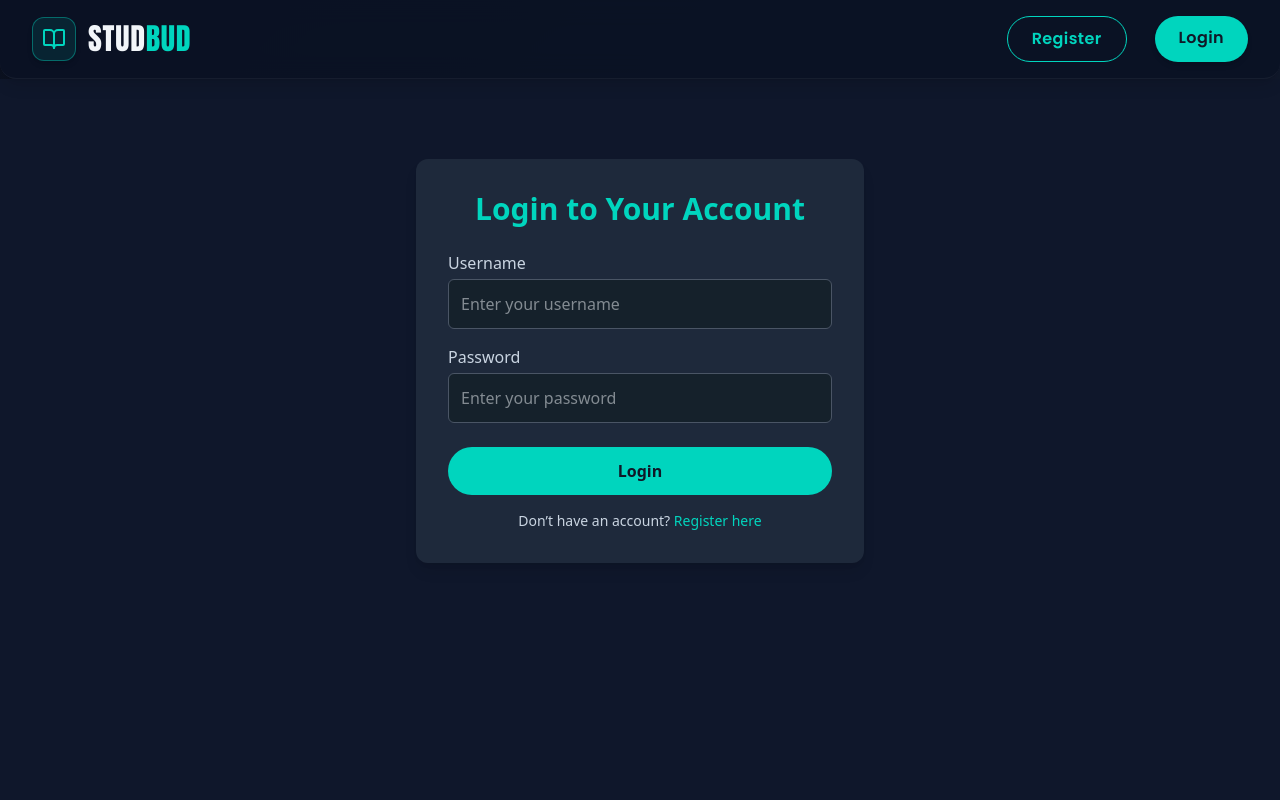
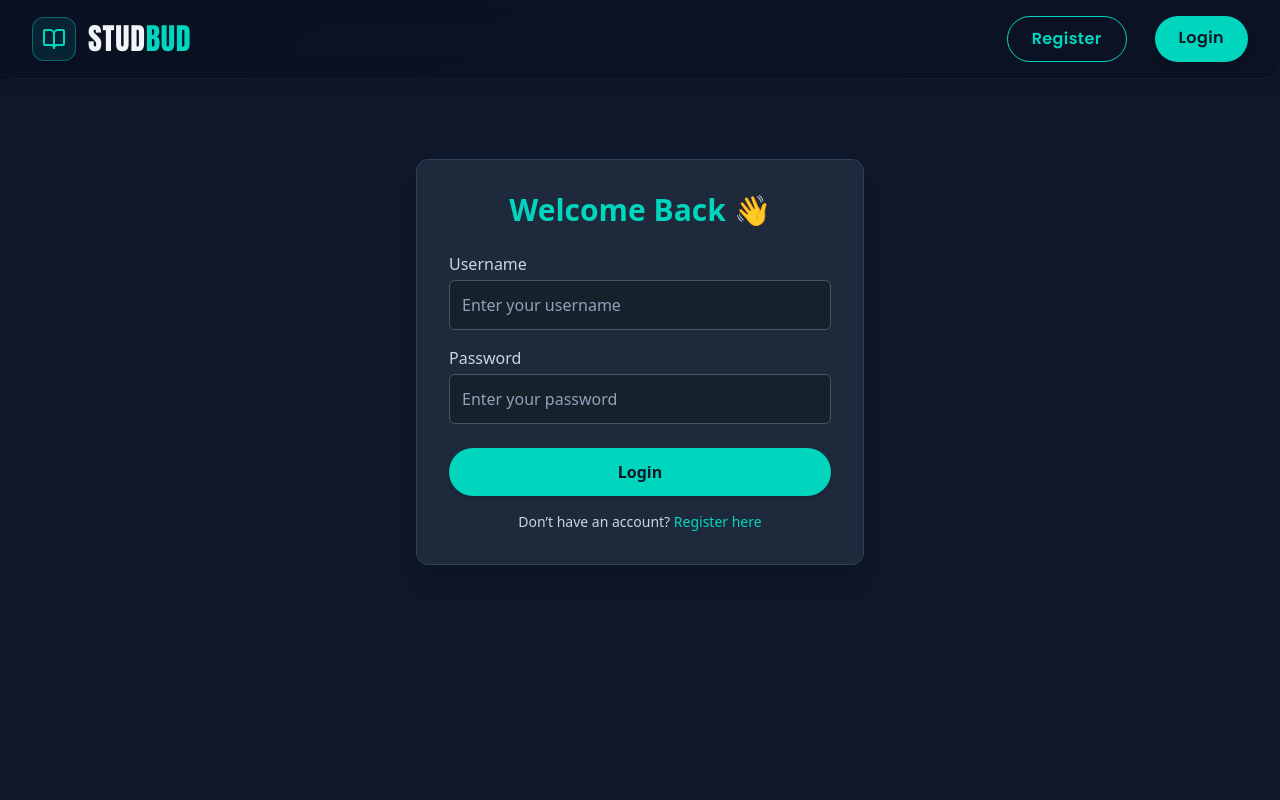
Before and after one commit to xVaibsMx/stud-bud, a React (Vite) app in the folder Frontend/: page /login in a window 1280 px wide. Shown: the top 800 px of the page. Built offline with nearby package versions, Linux system fonts and the light colour scheme; no server answers.

Commit message:
Updayed the Site.

```diff
--- a/Frontend/src/Components/NavBar.jsx
+++ b/Frontend/src/Components/NavBar.jsx
@@ -6,10 +6,8 @@ import { motion, AnimatePresence } from 'framer-motion'
 
 const NavBar = () => {
   const navigate = useNavigate()
-  const [user, setUser] = useState(() => {
-    const token = localStorage.getItem('token')
-    return token ? {} : null // {} means loading
-  })
+  // undefined = loading, null = logged out, object = logged in
+  const [user, setUser] = useState(undefined)
   const [isOpen, setIsOpen] = useState(false)
 
   const fetchUser = async () => {
@@ -28,7 +26,8 @@ const NavBar = () => {
         localStorage.removeItem('token')
         setUser(null)
       }
-    } catch {
+    } catch (err) {
+      console.error('fetchUser failed:', err)
       localStorage.removeItem('token')
       setUser(null)
     }
@@ -36,16 +35,24 @@ const NavBar = () => {
 
   useEffect(() => {
     fetchUser()
+
+    // Listen to both storage (cross-tab) and custom login event
     const handleStorage = () => fetchUser()
     window.addEventListener('storage', handleStorage)
-    return () => window.removeEventListener('storage', handleStorage)
+    window.addEventListener('auth-changed', handleStorage)
+
+    return () => {
+      window.removeEventListener('storage', handleStorage)
+      window.removeEventListener('auth-changed', handleStorage)
+    }
   }, [])
 
   const handleLogout = () => {
     localStorage.removeItem('token')
     setUser(null)
     navigate('/login')
-    window.dispatchEvent(new Event('storage'))
+    // trigger update in all tabs
+    window.dispatchEvent(new Event('auth-changed'))
   }
 
   const btnBase =
@@ -55,6 +62,10 @@ const NavBar = () => {
   const btnDanger = `${btnBase} bg-red-500 text-white shadow-md hover:bg-red-600 hover:shadow-lg hover:-translate-y-0.5 active:translate-y-0`
 
   const renderLinks = () => {
+    if (user === undefined) {
+      // loading
+      return null
+    }
     if (user && user.id) {
       // logged in
       return (
@@ -67,8 +78,8 @@ const NavBar = () => {
           </button>
         </>
       )
-    } else if (user === null) {
-      // definitely logged out
+    }
+    // logged out
     return (
       <>
         <Link to="/register" className={btnOutline}>
@@ -79,10 +90,6 @@ const NavBar = () => {
         </Link>
       </>
     )
-    } else {
-      // loading → render nothing
-      return null
-    }
   }
 
   return (
--- a/Frontend/src/Pages/Login.jsx
+++ b/Frontend/src/Pages/Login.jsx
@@ -7,7 +7,7 @@ const Login = () => {
   const [error, setError] = useState('')
   const navigate = useNavigate()
 
-  // Use Vite environment variable here
+  // Use Vite env variable (fallback to localhost for dev)
   const backendUrl = import.meta.env.VITE_BACKEND_URL || 'http://localhost:5000'
 
   const handleSubmit = async (e) => {
@@ -28,11 +28,12 @@ const Login = () => {
         return
       }
 
+      // Store JWT token
       localStorage.setItem('token', data.token)
-      window.dispatchEvent(new Event('storage')) // notify NavBar to update
+      window.dispatchEvent(new Event('storage')) // tell NavBar about login
       navigate('/dashboard')
     } catch (err) {
-      setError('Server not responding. Please try again later.')
+      setError('⚠️ Server not responding. Please try again later.')
     }
   }
 
@@ -40,10 +41,10 @@ const Login = () => {
     <div className="flex justify-center items-start px-4 py-20 bg-slate-900 min-h-[calc(100vh-64px)]">
       <form
         onSubmit={handleSubmit}
-        className="bg-[#1e293b] w-full max-w-md p-8 rounded-xl shadow-lg"
+        className="bg-[#1e293b] w-full max-w-md p-8 rounded-xl shadow-xl border border-slate-700"
       >
-        <h2 className="text-3xl font-semibold mb-6 text-teal-400 text-center">
-          Login to Your Account
+        <h2 className="text-3xl font-bold mb-6 text-teal-400 text-center">
+          Welcome Back 👋
         </h2>
 
         {error && (
@@ -59,7 +60,7 @@ const Login = () => {
             id="username"
             value={username}
             onChange={(e) => setUsername(e.target.value)}
-            className="w-full p-3 rounded-md border border-gray-600 bg-[#15212b] text-slate-100 focus:outline-none focus:ring-2 focus:ring-teal-400"
+            className="w-full p-3 rounded-md border border-gray-600 bg-[#15212b] text-slate-100 placeholder-slate-400 focus:outline-none focus:ring-2 focus:ring-teal-400 transition"
             placeholder="Enter your username"
             required
           />
@@ -74,7 +75,7 @@ const Login = () => {
             id="password"
             value={password}
             onChange={(e) => setPassword(e.target.value)}
-            className="w-full p-3 rounded-md border border-gray-600 bg-[#15212b] text-slate-100 focus:outline-none focus:ring-2 focus:ring-teal-400"
+            className="w-full p-3 rounded-md border border-gray-600 bg-[#15212b] text-slate-100 placeholder-slate-400 focus:outline-none focus:ring-2 focus:ring-teal-400 transition"
             placeholder="Enter your password"
             required
           />
@@ -82,7 +83,7 @@ const Login = () => {
 
         <button
           type="submit"
-          className="w-full py-3 bg-teal-400 text-gray-900 font-semibold rounded-full hover:bg-teal-500 transition duration-300"
+          className="w-full py-3 bg-teal-400 text-gray-900 font-semibold rounded-full hover:bg-teal-500 active:scale-[0.98] transition duration-300 shadow-md"
         >
           Login
         </button>
```
Also changed, not shown: 1 other file (tests, documents, lock files or other folders). Lines whose indentation alone changed are shown as unchanged.
